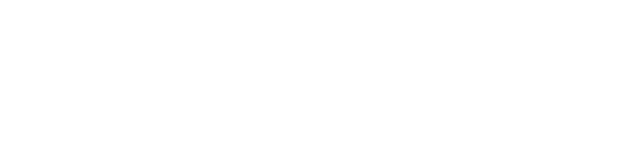
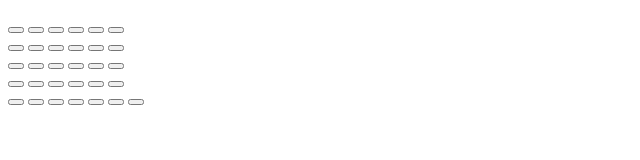
Before and after one commit to carlosluquec/Calculadora-Cientifica, a plain HTML site: page index.html in a window 1280 px wide. Shown: the whole page, without its empty margins (0-640 px from the left). Drawn offline with Linux system fonts and the light colour scheme.

Commit message:
style: add index items

```diff
--- a/index.html
+++ b/index.html
@@ -6,6 +6,57 @@
     <title>Document</title>
 </head>
 <body>
+    <div class="contendor">
+        <div id="result"></div>
+        <p></p>
+        <p></p>
+        <div class="row">
+            <button class="btn"></button>
+            <button class="btn"></button>
+            <button class="btn"></button>
+            <button class="btn"></button>
+            <button class="btn"></button>
+            <button class="btn"></button>
+        </div>
 
+        <div class="row">
+            <button class="btn"></button>
+            <button class="btn"></button>
+            <button class="btn"></button>
+            <button class="btn"></button>
+            <button class="btn"></button>
+            <button class="btn"></button>
+        </div>
+
+        <div class="row">
+            <button class="btn"></button>
+            <button class="btn"></button>
+            <button class="btn"></button>
+            <button class="btn"></button>
+            <button class="btn"></button>
+            <button class="btn"></button>
+        </div>
+
+        <div class="row">
+            <button class="btn"></button>
+            <button class="btn"></button>
+            <button class="btn"></button>
+            <button class="btn"></button>
+            <button class="btn"></button>
+            <button class="btn"></button>
+        </div>
+
+
+        <div class="row">
+            <button class="btn"></button>
+            <button class="btn"></button>
+            <button class="btn"></button>
+            <button class="btn"></button>
+            <button class="btn"></button>
+            <button class="btn"></button>
+            <button class="btn"></button>
+        </div>
+
+    </div>
 </body>
 </html>
```
